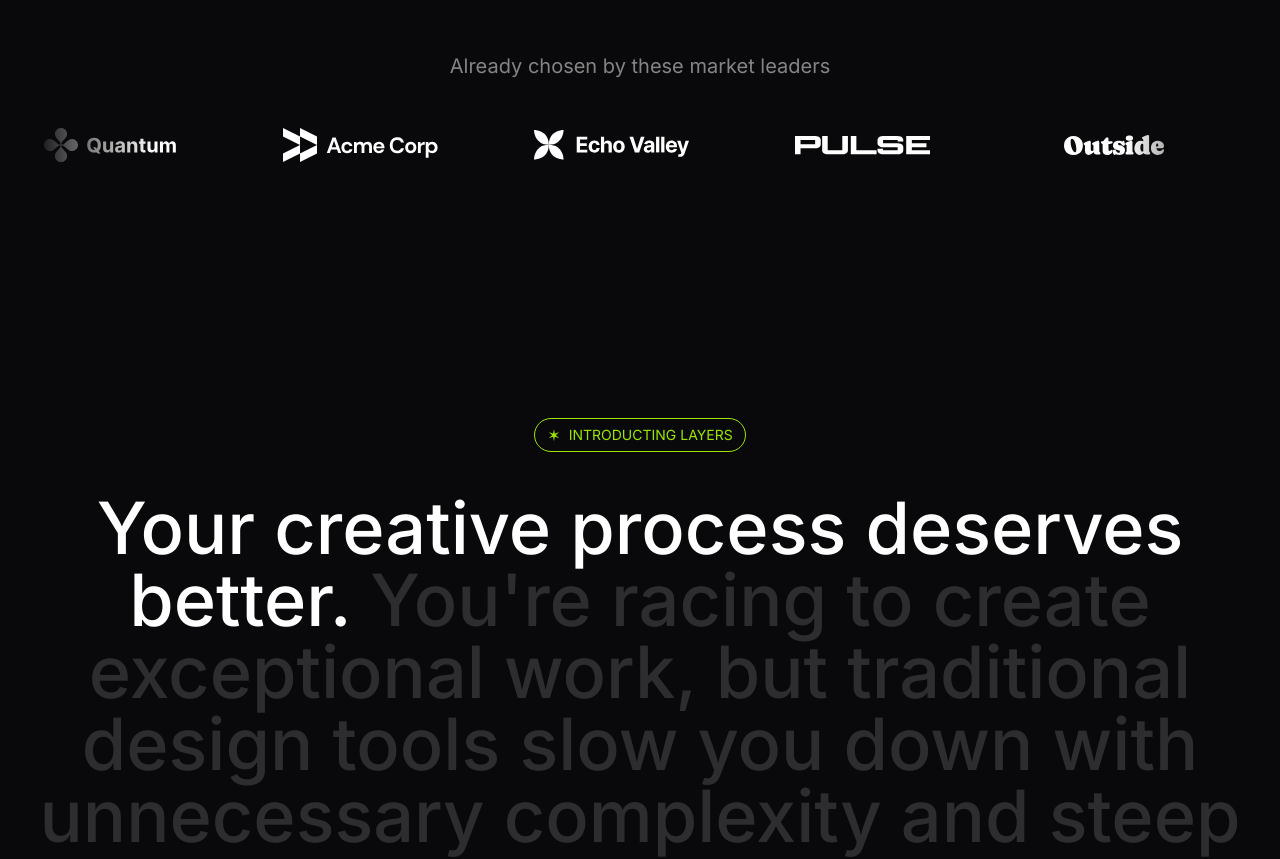
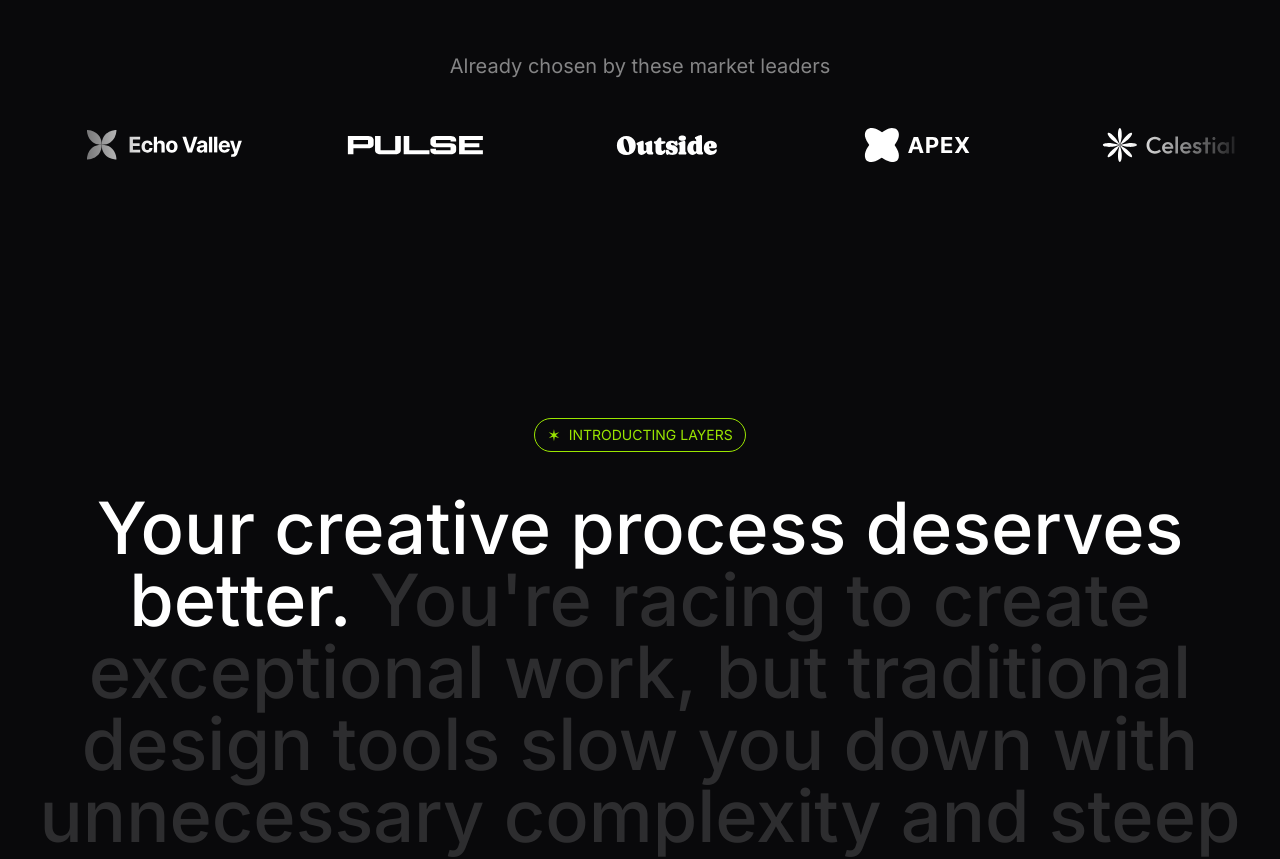
Before and after one commit to buneeIsSlo/layers-landing, a Next.js app: page / in a window 1280 px wide. Shown: the part 800-1659 px from the top of the page. Built offline with nearby package versions, Linux system fonts and the light colour scheme.

Commit message:
Add: logo ticker animation

```diff
--- a/src/sections/logo-ticker.tsx
+++ b/src/sections/logo-ticker.tsx
@@ -1,3 +1,6 @@
+"use client";
+
+import { Fragment } from "react";
 import quantumLogo from "@/assets/images/quantum.svg";
 import acmeLogo from "@/assets/images/acme-corp.svg";
 import echoValleyLogo from "@/assets/images/echo-valley.svg";
@@ -7,6 +10,7 @@
 import celestialLogo from "@/assets/images/celestial.svg";
 import twiceLogo from "@/assets/images/twice.svg";
 import Image from "next/image";
+import { motion } from "motion/react";
 
 const logos = [
   { name: "Quantum", image: quantumLogo },
@@ -26,12 +30,24 @@
         <h3 className="text-center text-xl text-white/50">
           Already chosen by these market leaders
         </h3>
-        <div className="mt-12 overflow-hidden [mask-image:linear-gradient(to_right,transparent,black_10%,black_90%,transparent)]">
-          <div className="flex gap-24 pr-24">
-            {logos.map((logo) => (
-              <Image src={logo.image} alt={logo.name} key={logo.name} />
+        <div className="mt-12 flex overflow-hidden [mask-image:linear-gradient(to_right,transparent,black_10%,black_90%,transparent)]">
+          <motion.div
+            animate={{ x: "-50%" }}
+            transition={{
+              duration: 30,
+              ease: "linear",
+              repeat: Infinity,
+            }}
+            className="flex flex-none gap-24 pr-24"
+          >
+            {Array.from({ length: 2 }).map((_, i) => (
+              <Fragment key={i}>
+                {logos.map((logo) => (
+                  <Image src={logo.image} alt={logo.name} key={logo.name} />
+                ))}
+              </Fragment>
             ))}
-          </div>
+          </motion.div>
         </div>
       </div>
     </section>
```
